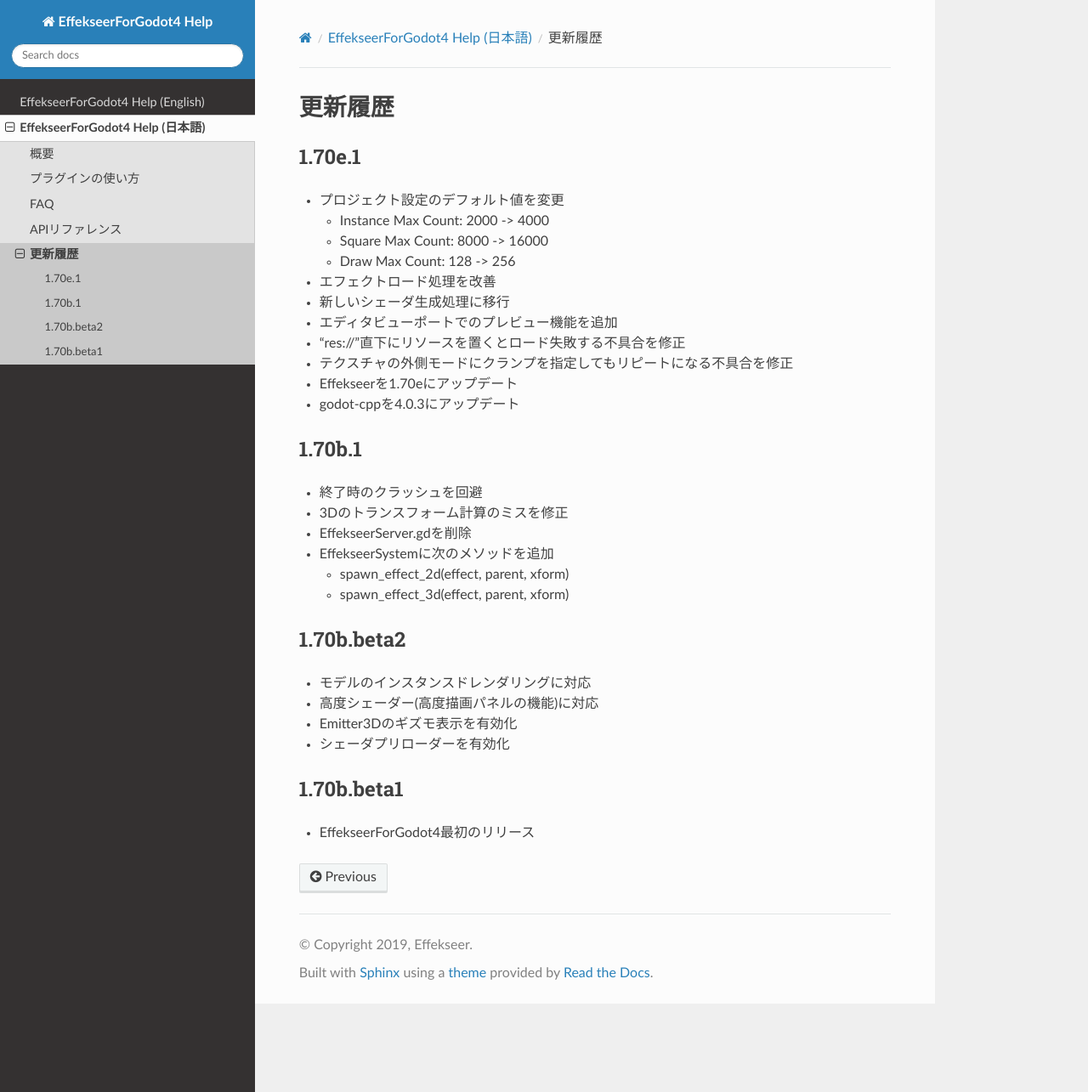
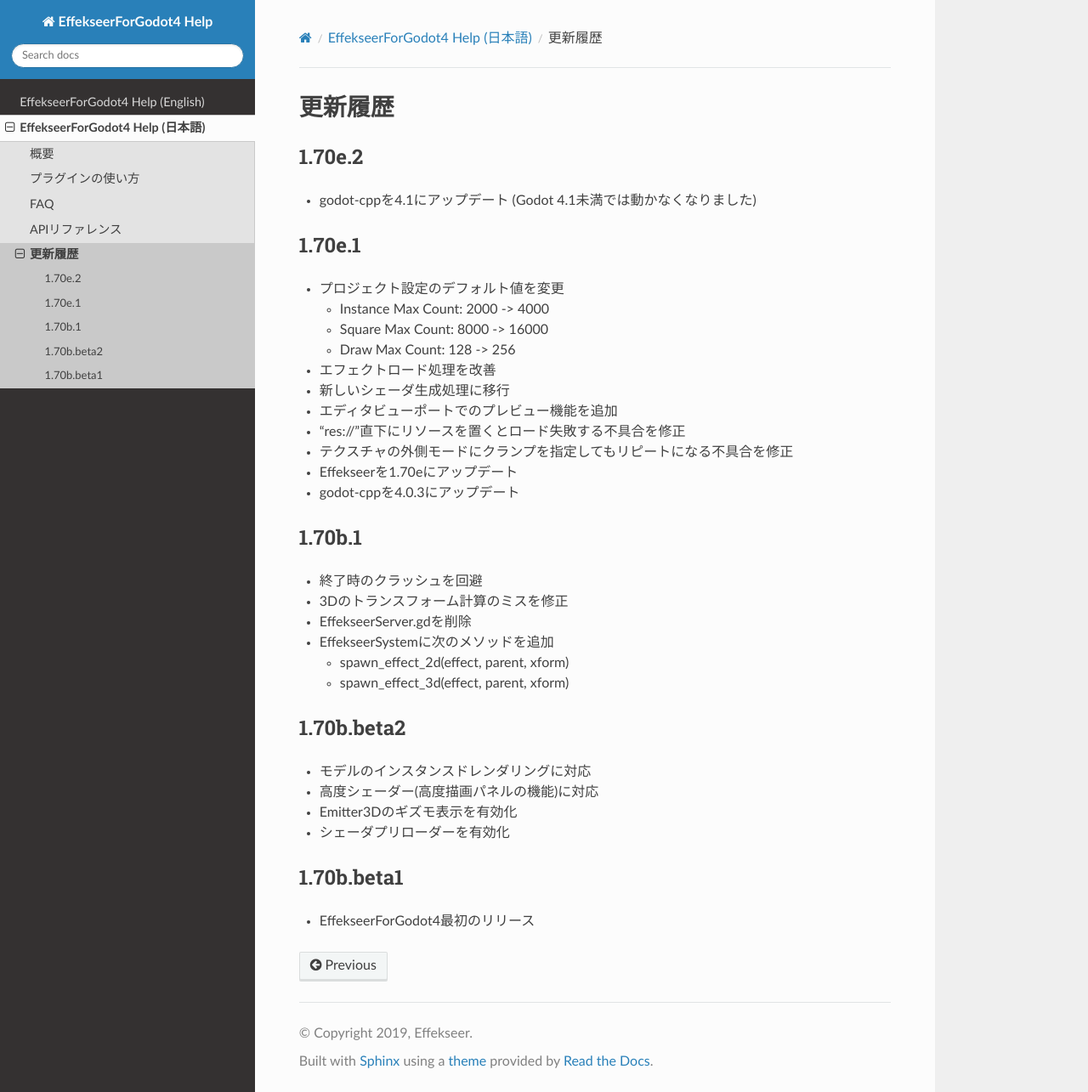
Before and after one commit to effekseer/EffekseerForGodot4, a Sphinx documentation site: the page built from Docs/source/ja/history.md, in a window 1280 px wide and 1285 px high. Shown: the whole window at 85% size. Built offline with Sphinx 7.4.7 and the Read the Docs theme 2.0.0, drawn with Linux system fonts in a browser that asks for light colours.

Commit message:
Update history docs

```diff
--- a/Docs/source/ja/history.md
+++ b/Docs/source/ja/history.md
@@ -1,4 +1,7 @@
 # 更新履歴
+
+## 1.70e.2
+- godot-cppを4.1にアップデート (Godot 4.1未満では動かなくなりました)
 
 ## 1.70e.1
 - プロジェクト設定のデフォルト値を変更
```
Also changed, not shown: Docs/source/en/history.md (+3 -0 lines).
